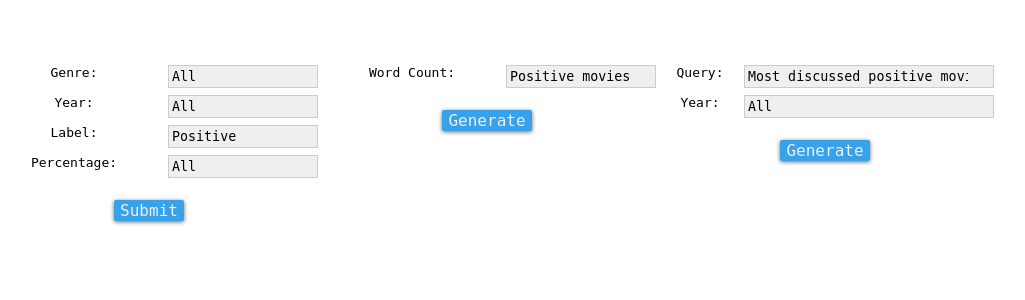
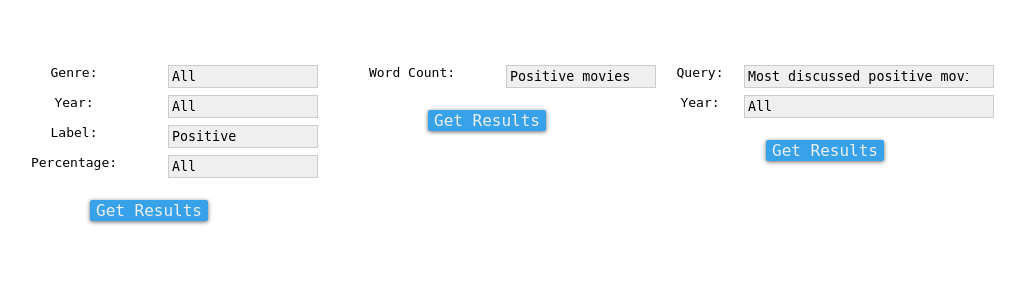
Before and after one commit to ArijeetC/texttech, a Flask app: page / in a window 1280 px wide. Shown: the top 300 px of the page, without its empty margins (128-1153 px from the left). Run offline with Flask 2, Linux system fonts and the light colour scheme.

Commit message:
Updated button names

```diff
--- a/templates/index.html
+++ b/templates/index.html
@@ -182,7 +182,7 @@
                 </select>
             </div>
             <div class="block">
-                <button id="submitButton" class="btn" type="button">Submit</button>
+                <button id="submitButton" class="btn" type="button">Get Results</button>
             </div>
         </div>
         <div class="center_inputs">
@@ -194,7 +194,7 @@
                 </select>
             </div>
             <div class="block">
-                <button id="genButton" class="btn" type="button">Generate</button>
+                <button id="genButton" class="btn" type="button">Get Results</button>
             </div>
         </div>
         <div class="right_inputs">
@@ -218,7 +218,7 @@
                 </select>
             </div>
             <div class="block">
-                <button id="queryButton" class="btn" type="button">Generate</button>
+                <button id="queryButton" class="btn" type="button">Get Results</button>
             </div>
         </div>
     </div>
```
